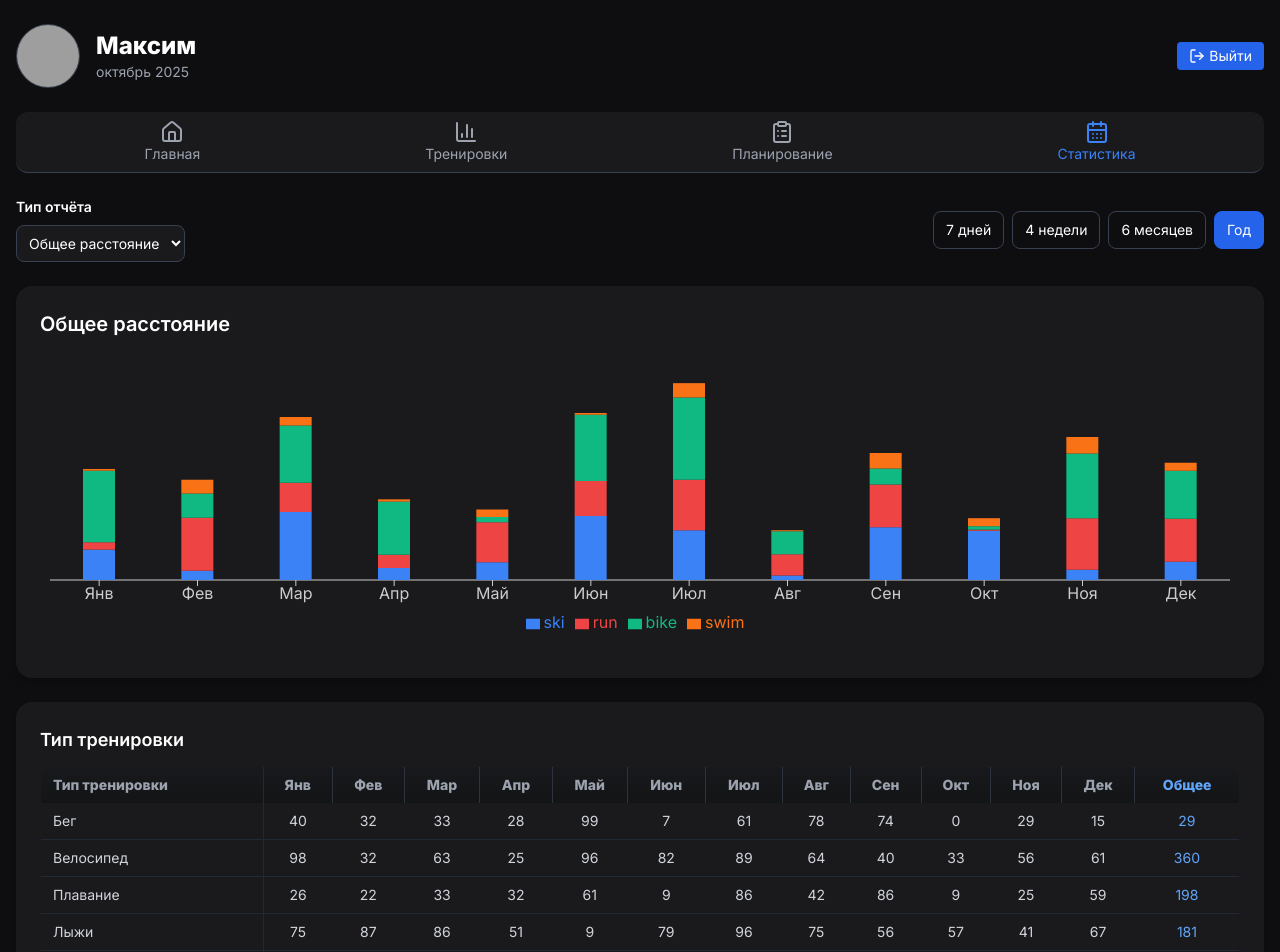
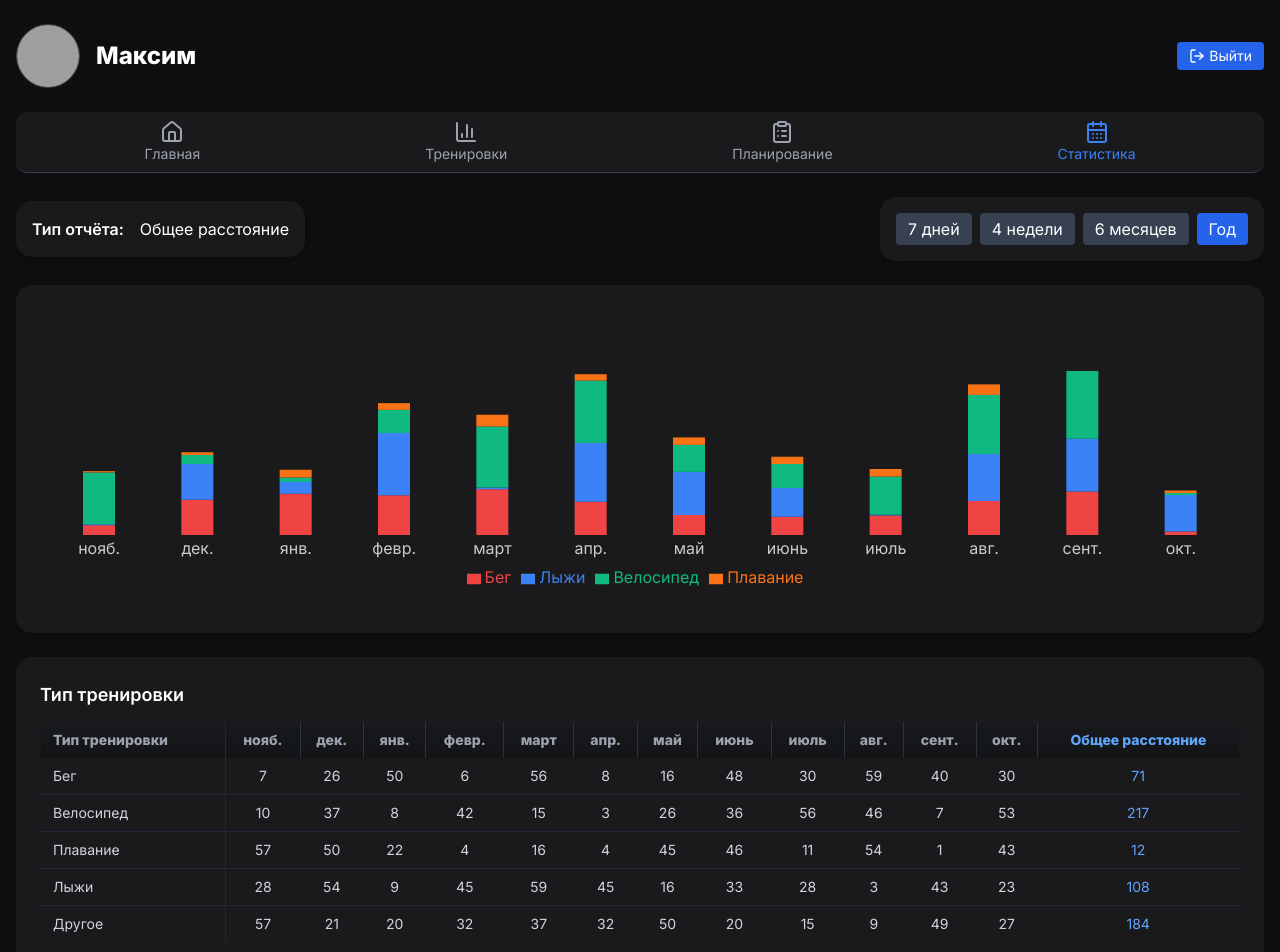
Before and after one commit to mbaliabin/dagbook-test, a React (Vite) app in the folder fasx-frontend/: page /statistics in a window 1280 px wide. Shown: the top 952 px of the page. Built offline with nearby package versions, Linux system fonts and the light colour scheme; grey boxes are pictures that could not be loaded.

Commit message:
Доработка StatisticsPage.tsx 72

```diff
--- a/fasx-frontend/src/pages/StatisticsPage.tsx
+++ b/fasx-frontend/src/pages/StatisticsPage.tsx
@@ -5,15 +5,15 @@ import {
   BarChart3,
   ClipboardList,
   CalendarDays,
-  LogOut
+  LogOut,
 } from "lucide-react";
 import { useNavigate, useLocation } from "react-router-dom";
 import dayjs from "dayjs";
 
 export default function StatisticsPage() {
-  const [name, setName] = useState("Максим");
   const [reportType, setReportType] = useState("Общее расстояние");
   const [interval, setInterval] = useState("Год");
+  const [name, setName] = useState("Максим");
 
   const navigate = useNavigate();
   const location = useLocation();
@@ -30,38 +30,70 @@ export default function StatisticsPage() {
     { label: "Статистика", icon: CalendarDays, path: "/statistics" },
   ];
 
-  const months = [
-    "Янв", "Фев", "Мар", "Апр", "Май", "Июн",
-    "Июл", "Авг", "Сен", "Окт", "Ноя", "Дек"
-  ];
+  const intervals = ["7 дней", "4 недели", "6 месяцев", "Год"];
 
-  // Данные для графика (только виды спорта с расстоянием)
-  const distanceData = months.map((m) => ({
-    month: m,
-    run: Math.floor(Math.random() * 100),
-    ski: Math.floor(Math.random() * 120),
-    bike: Math.floor(Math.random() * 150),
-    swim: Math.floor(Math.random() * 30)
-  }));
+  const generateDistanceData = () => {
+    const today = dayjs();
+    let data: { label: string; run: number; ski: number; bike: number; swim: number }[] = [];
 
-  // Таблица "Тип тренировки" без силовой тренировки
-  const trainingTypes = ["Бег", "Велосипед", "Плавание", "Лыжи", "Другое"];
-  const trainingData = trainingTypes.map((type) => ({
-    type,
-    ...months.reduce((acc, month) => {
-      acc[month] = Math.floor(Math.random() * 100);
-      return acc;
-    }, {} as Record<string, number>),
-    total: Math.floor(Math.random() * 500)
-  }));
+    if (interval === "7 дней") {
+      for (let i = 6; i >= 0; i--) {
+        const day = today.subtract(i, "day");
+        data.push({
+          label: day.format("DD MMM"),
+          run: Math.floor(Math.random() * 10),
+          ski: Math.floor(Math.random() * 15),
+          bike: Math.floor(Math.random() * 20),
+          swim: Math.floor(Math.random() * 5)
+        });
+      }
+    } else if (interval === "4 недели") {
+      for (let i = 3; i >= 0; i--) {
+        const weekStart = today.subtract(i, "week").startOf("week");
+        data.push({
+          label: `Нед ${weekStart.format("DD/MM")}`,
+          run: Math.floor(Math.random() * 50),
+          ski: Math.floor(Math.random() * 60),
+          bike: Math.floor(Math.random() * 80),
+          swim: Math.floor(Math.random() * 15)
+        });
+      }
+    } else if (interval === "6 месяцев") {
+      for (let i = 5; i >= 0; i--) {
+        const month = today.subtract(i, "month");
+        data.push({
+          label: month.format("MMM"),
+          run: Math.floor(Math.random() * 200),
+          ski: Math.floor(Math.random() * 250),
+          bike: Math.floor(Math.random() * 300),
+          swim: Math.floor(Math.random() * 50)
+        });
+      }
+    } else if (interval === "Год") {
+      for (let i = 11; i >= 0; i--) {
+        const month = today.subtract(i, "month");
+        data.push({
+          label: month.format("MMM"),
+          run: Math.floor(Math.random() * 200),
+          ski: Math.floor(Math.random() * 250),
+          bike: Math.floor(Math.random() * 300),
+          swim: Math.floor(Math.random() * 50)
+        });
+      }
+    }
 
-  const intervals = ["7 дней", "4 недели", "6 месяцев", "Год"];
+    return data;
+  };
+
+  const distanceData = generateDistanceData();
+
+  const months = distanceData.map(d => d.label);
 
   return (
     <div className="min-h-screen bg-[#0e0e10] text-white px-4 py-6">
       <div className="max-w-7xl mx-auto space-y-6">
 
-        {/* Верхняя плашка — аватар, имя, кнопки */}
+        {/* Верхняя плашка — аватар, имя и кнопка Выйти */}
         <div className="flex flex-col md:flex-row md:items-center md:justify-between gap-4">
           <div className="flex items-center space-x-4">
             <img
@@ -71,10 +103,8 @@ export default function StatisticsPage() {
             />
             <div>
               <h1 className="text-2xl font-bold text-white">{name}</h1>
-              <p className="text-sm text-gray-400">{dayjs().format('MMMM YYYY')}</p>
             </div>
           </div>
-
           <button
             onClick={handleLogout}
             className="bg-blue-600 hover:bg-blue-700 text-white text-sm px-3 py-1 rounded flex items-center"
@@ -101,24 +131,19 @@ export default function StatisticsPage() {
           })}
         </div>
 
-        {/* Плашка выбора отчета и периода */}
+        {/* Плашка выбора отчёта и интервала */}
         <div className="flex flex-col md:flex-row md:items-center md:justify-between gap-4">
-          <div>
-            <label className="block text-sm font-semibold mb-2">Тип отчёта</label>
-            <select
-              value={reportType}
-              onChange={(e) => setReportType(e.target.value)}
-              className="bg-[#1a1a1d] border border-gray-700 rounded-lg p-2 text-sm"
-            >
-              <option>Общее расстояние</option>
-            </select>
+          <div className="bg-[#1a1a1d] p-4 rounded-2xl shadow-md flex items-center gap-4">
+            <span className="font-semibold">Тип отчёта:</span>
+            <span>{reportType}</span>
           </div>
-          <div className="flex gap-2 mt-2 md:mt-0">
+
+          <div className="bg-[#1a1a1d] p-4 rounded-2xl shadow-md flex items-center gap-2">
             {intervals.map((intv) => (
               <button
                 key={intv}
                 onClick={() => setInterval(intv)}
-                className={`px-3 py-2 rounded-lg text-sm border ${interval === intv ? "bg-blue-600 border-blue-600" : "border-gray-700 hover:bg-gray-800"}`}
+                className={`px-3 py-1 rounded ${interval === intv ? "bg-blue-600" : "bg-gray-700 hover:bg-gray-600"}`}
               >
                 {intv}
               </button>
@@ -126,23 +151,22 @@ export default function StatisticsPage() {
           </div>
         </div>
 
-        {/* График "Общее расстояние" */}
-        <div className="bg-[#1a1a1d] p-6 rounded-2xl shadow-md mt-4">
-          <h2 className="text-xl font-semibold mb-4">Общее расстояние</h2>
+        {/* Диаграмма общего расстояния */}
+        <div className="bg-[#1a1a1d] p-6 rounded-2xl shadow-md">
           <ResponsiveContainer width="100%" height={300}>
             <BarChart data={distanceData} margin={{ top: 20, right: 10, left: 10, bottom: 20 }}>
-              <XAxis dataKey="month" stroke="#ccc" />
+              <XAxis dataKey="label" axisLine={false} tickLine={false} stroke="#ccc" />
               <Tooltip contentStyle={{ backgroundColor: "#1a1a1d", border: "1px solid #333", color: "#fff" }} />
               <Legend wrapperStyle={{ color: "#fff" }} />
-              <Bar dataKey="ski" stackId="a" fill="#3b82f6" barSize={32} />
-              <Bar dataKey="run" stackId="a" fill="#ef4444" barSize={32} />
-              <Bar dataKey="bike" stackId="a" fill="#10b981" barSize={32} />
-              <Bar dataKey="swim" stackId="a" fill="#f97316" barSize={32} />
+              <Bar dataKey="run" stackId="a" fill="#ef4444" barSize={32} name="Бег" />
+              <Bar dataKey="ski" stackId="a" fill="#3b82f6" barSize={32} name="Лыжи" />
+              <Bar dataKey="bike" stackId="a" fill="#10b981" barSize={32} name="Велосипед" />
+              <Bar dataKey="swim" stackId="a" fill="#f97316" barSize={32} name="Плавание" />
             </BarChart>
           </ResponsiveContainer>
         </div>
 
-        {/* Таблица "Тип тренировки" */}
+        {/* Таблица типа тренировки */}
         <div className="bg-[#1a1a1d] p-6 rounded-2xl shadow-md mb-10">
           <h2 className="text-lg font-semibold mb-3">Тип тренировки</h2>
           <div className="overflow-x-auto">
@@ -153,17 +177,17 @@ export default function StatisticsPage() {
                   {months.map((m) => (
                     <th key={m} className="py-2 px-2 text-center border-r border-gray-700/70">{m}</th>
                   ))}
-                  <th className="py-2 px-2 text-center text-blue-400 border-l border-gray-800">Общее</th>
+                  <th className="py-2 px-2 text-center text-blue-400 border-l border-gray-800">Общее расстояние</th>
                 </tr>
               </thead>
               <tbody>
-                {trainingData.map((item) => (
-                  <tr key={item.type} className="border-b border-gray-800 hover:bg-[#1d1e22]/80 transition-colors duration-150">
-                    <td className="py-2 px-3 border-r border-gray-800">{item.type}</td>
-                    {months.map((m) => (
-                      <td key={m} className="text-center">{item[m]}</td>
+                {["Бег", "Велосипед", "Плавание", "Лыжи", "Другое"].map((type) => (
+                  <tr key={type} className="border-b border-gray-800">
+                    <td className="py-2 px-3 border-r border-gray-800">{type}</td>
+                    {months.map((m, i) => (
+                      <td key={i} className="text-center">{Math.floor(Math.random() * 60)}</td>
                     ))}
-                    <td className="text-center text-blue-400">{item.total}</td>
+                    <td className="text-center text-blue-400">{Math.floor(Math.random() * 300)}</td>
                   </tr>
                 ))}
               </tbody>
```
